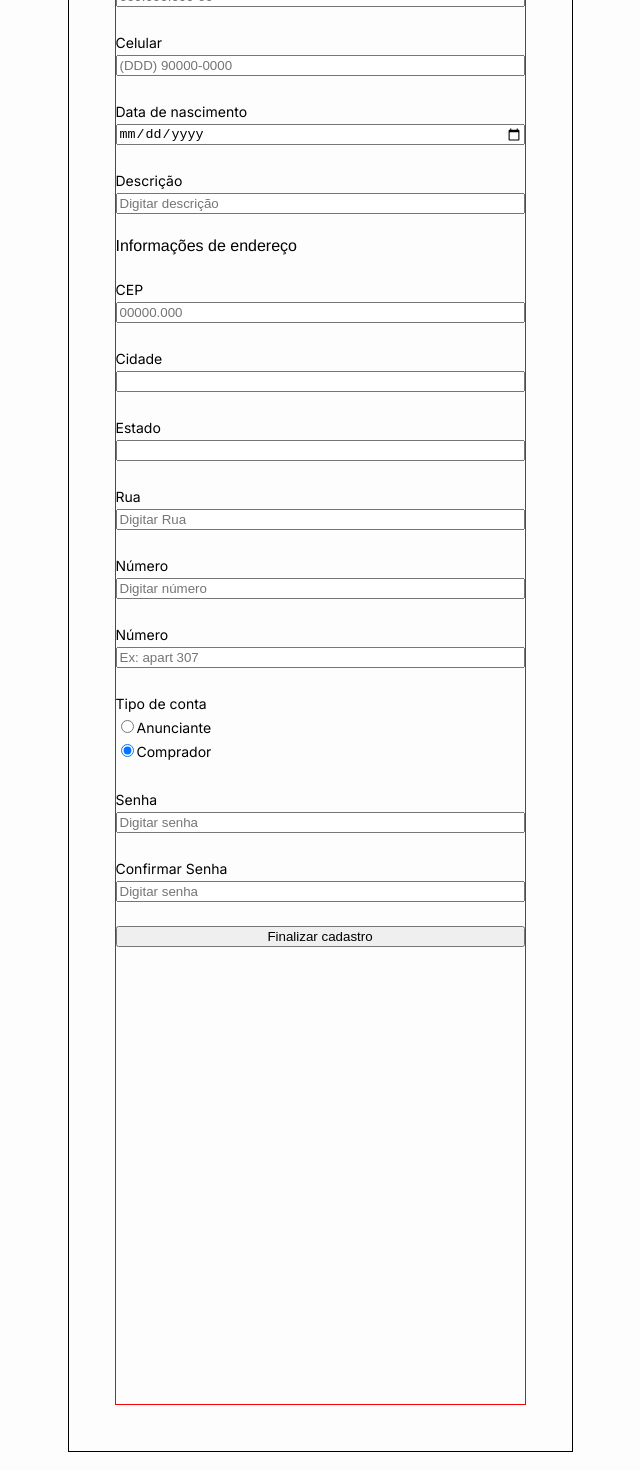
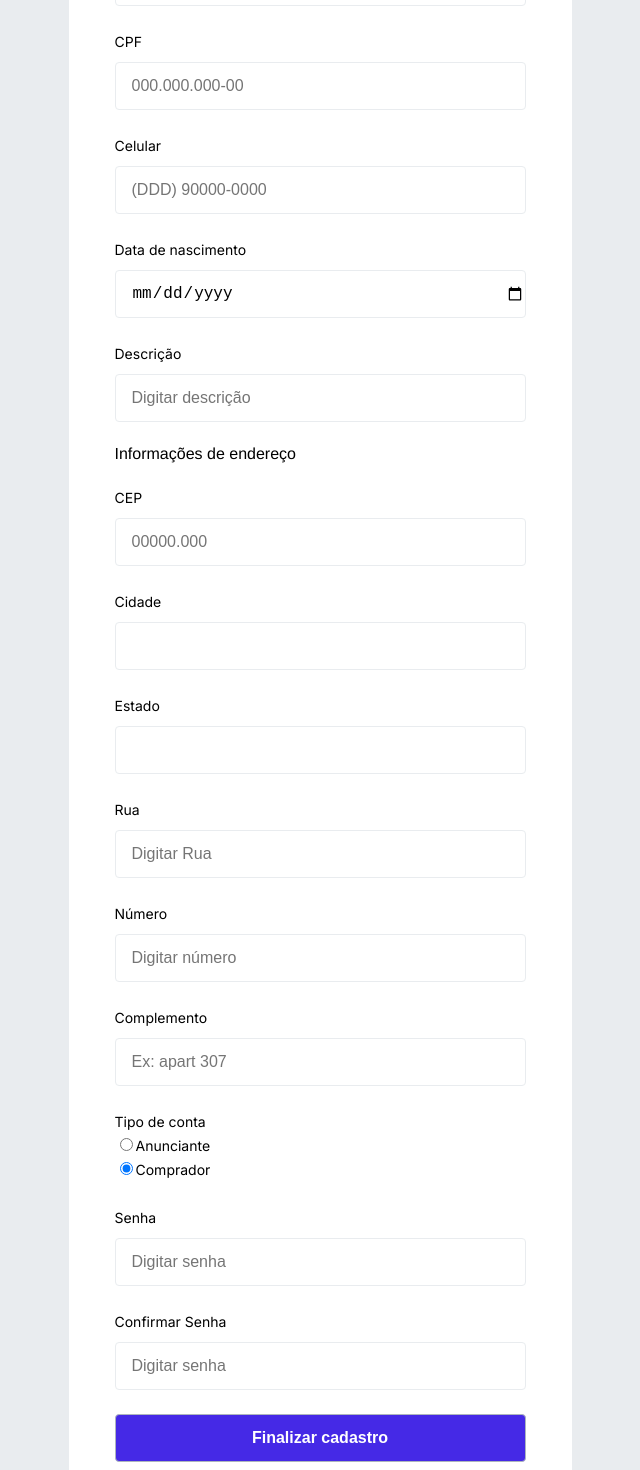
Before and after one commit to Vehicle-E-commerce/vehicle_ecommerce_client, a React (Vite) app: page /register in a window 1280 px wide. Shown: the part 460-1930 px from the top of the page, without its empty margins (320-960 px from the left). Built offline with nearby package versions, Linux system fonts and the light colour scheme; no server answers.

Commit message:
:rocket: updating register style

```diff
--- a/src/components/Button/index.tsx
+++ b/src/components/Button/index.tsx
@@ -12,6 +12,7 @@ interface Props {
   children: ReactNode;
   className?: string;
   onClick?: () => void;
+  type?: string;
 }
 
 const Button: React.FC<Props> = ({
--- a/src/components/Input/index.tsx
+++ b/src/components/Input/index.tsx
@@ -12,6 +12,9 @@ interface Props {
   margin?: string;
   value?: string;
   onCharge?: React.ChangeEventHandler<HTMLInputElement> | undefined;
+  checked?: boolean;
+  onChange?: (event: { target: { value: string } }) => void;
+  onBlur?: (event: { target: { value: string } }) => void;
 }
 
 const Input: React.FC<Props> = ({
--- a/src/components/Register /index.tsx
+++ b/src/components/Register /index.tsx
@@ -2,6 +2,8 @@ import { useContext } from "react";
 import { useForm } from "react-hook-form";
 import { RegisterContext } from "../../contexts/Register";
 import { IUserRegister } from "../../interfaces";
+import Button from "../Button";
+import Input from "../Input";
 import { DivInp, FormRegister, H1, Label, MainRegister } from "./styles";
 
 export const UserRegister = () => {
@@ -28,7 +30,7 @@ export const UserRegister = () => {
         <Label>Informações pessoais</Label>
         <DivInp>
           <Label htmlFor="name">Nome</Label>
-          <input
+          <Input
             id="name"
             placeholder="Ex: Samuel Leão"
             required
@@ -37,7 +39,7 @@ export const UserRegister = () => {
         </DivInp>
         <DivInp>
           <Label htmlFor="email">Email</Label>
-          <input
+          <Input
             id="email"
             type="email"
             required
@@ -47,7 +49,7 @@ export const UserRegister = () => {
         </DivInp>
         <DivInp>
           <Label htmlFor="cpf">CPF</Label>
-          <input
+          <Input
             id="cpf"
             type="number"
             required
@@ -57,7 +59,7 @@ export const UserRegister = () => {
         </DivInp>
         <DivInp>
           <Label htmlFor="telephone">Celular</Label>
-          <input
+          <Input
             id="telephone"
             required
             type="number"
@@ -67,7 +69,7 @@ export const UserRegister = () => {
         </DivInp>
         <DivInp>
           <Label htmlFor="date_of_birth">Data de nascimento</Label>
-          <input
+          <Input
             id="date_of_birth"
             required
             type="date"
@@ -77,7 +79,7 @@ export const UserRegister = () => {
         </DivInp>
         <DivInp>
           <Label htmlFor="bio">Descrição</Label>
-          <input
+          <Input
             id="bio"
             type="text"
             placeholder="Digitar descrição"
@@ -87,7 +89,7 @@ export const UserRegister = () => {
         <h3>Informações de endereço</h3>
         <DivInp>
           <Label htmlFor="cep">CEP</Label>
-          <input
+          <Input
             id="cep"
             type="number"
             placeholder="00000.000"
@@ -97,15 +99,15 @@ export const UserRegister = () => {
         </DivInp>
         <DivInp>
           <Label htmlFor="city">Cidade</Label>
-          <input id="city" type="text" value={city} {...register("city")} />
+          <Input id="city" type="text" value={city} {...register("city")} />
         </DivInp>
         <DivInp>
           <Label htmlFor="state">Estado</Label>
-          <input id="state" type="text" value={state} {...register("state")} />
+          <Input id="state" type="text" value={state} {...register("state")} />
         </DivInp>
         <DivInp>
           <Label htmlFor="road">Rua</Label>
-          <input
+          <Input
             id="road"
             type="text"
             placeholder="Digitar Rua"
@@ -114,7 +116,7 @@ export const UserRegister = () => {
         </DivInp>
         <DivInp>
           <Label htmlFor="number">Número</Label>
-          <input
+          <Input
             id="number"
             type="number"
             placeholder="Digitar número"
@@ -122,8 +124,8 @@ export const UserRegister = () => {
           />
         </DivInp>
         <DivInp>
-          <Label htmlFor="complement">Número</Label>
-          <input
+          <Label htmlFor="complement">Complemento</Label>
+          <Input
             id="complement"
             type="text"
             placeholder="Ex: apart 307"
@@ -155,7 +157,7 @@ export const UserRegister = () => {
         </div>
         <DivInp>
           <Label htmlFor="password">Senha</Label>
-          <input
+          <Input
             id="password"
             required
             type="password"
@@ -165,7 +167,7 @@ export const UserRegister = () => {
         </DivInp>
         <DivInp>
           <Label htmlFor="confirm_password">Confirmar Senha</Label>
-          <input
+          <Input
             id="confirm_password"
             required
             type="password"
@@ -174,7 +176,14 @@ export const UserRegister = () => {
           />
         </DivInp>
 
-        <button type="submit">Finalizar cadastro</button>
+        <Button
+          type="submit"
+          backColor="var(--brand1)"
+          textColor="var(--whiteFixed)"
+          width="100%"
+        >
+          Finalizar cadastro
+        </Button>
       </FormRegister>
     </MainRegister>
   );
--- a/src/components/Register /styles.ts
+++ b/src/components/Register /styles.ts
@@ -6,16 +6,15 @@ export const MainRegister = styled.main`
   justify-content: space-between;
   margin-top: 2.875rem;
   margin-bottom: 6.0625rem;
-  border: 1px solid black;
   padding: 46px;
+  background-color: var(--whiteFixed);
 `;
 
 export const FormRegister = styled.form`
-  border: 1px solid red;
   display: flex;
   flex-direction: column;
   width: 25.6875rem;
-  height: 101.875rem;
+  min-height: 101.875rem;
   gap: 24px;
 `;
 
@@ -42,7 +41,6 @@ export const DivInp = styled.div`
   flex-direction: column;
 `;
 
-export const InpType1 = styled.input`
-`
+export const InpType1 = styled.input``;
 
 export const InpType2 = styled.input``;
--- a/src/pages/Register/styles.ts
+++ b/src/pages/Register/styles.ts
@@ -3,10 +3,9 @@ import styled from "styled-components";
 export const Container = styled.div`
   display: flex;
   flex-direction: column;
-  height: 100%;
   width: 100%;
   display: flex;
   grid-template-rows: 10% 90%;
-
+  background-color: var(--grey7);
   align-items: center;
 `;
```
